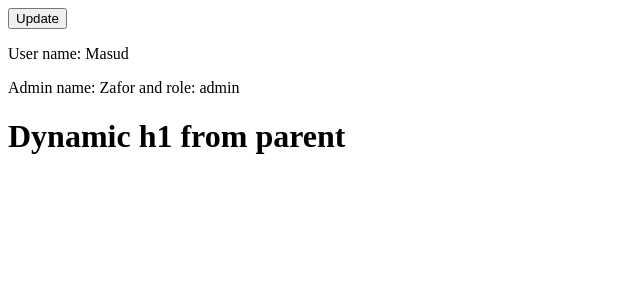
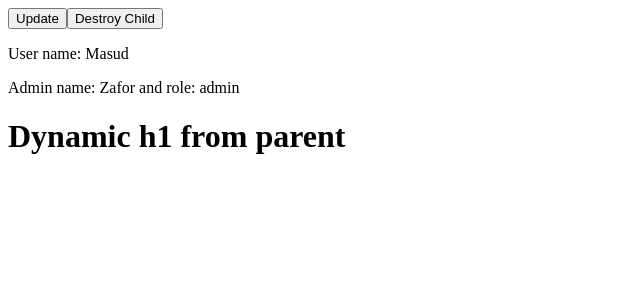
Before and after one commit to ramzan-ali-suzan/angular-life-cycle-hooks, an Angular app: page / in a window 1280 px wide. Shown: the top 300 px of the page, without its empty margins (0-640 px from the left). Built offline with nearby package versions, Linux system fonts and the light colour scheme.

Commit message:
Added ngOnDestroy example

```diff
--- a/src/app/components/child/child.component.ts
+++ b/src/app/components/child/child.component.ts
@@ -1,11 +1,11 @@
-import { AfterContentChecked, AfterContentInit, AfterViewChecked, AfterViewInit, Component, ContentChild, DoCheck, ElementRef, Input, OnChanges, OnInit, SimpleChanges, ViewChild } from '@angular/core';
+import { AfterContentChecked, AfterContentInit, AfterViewChecked, AfterViewInit, Component, ContentChild, DoCheck, ElementRef, Input, OnChanges, OnDestroy, OnInit, SimpleChanges, ViewChild } from '@angular/core';
 
 @Component({
   selector: 'app-child',
   templateUrl: './child.component.html',
   styleUrls: ['./child.component.css']
 })
-export class ChildComponent implements OnChanges, OnInit, DoCheck, AfterContentInit, AfterContentChecked, AfterViewInit, AfterViewChecked {
+export class ChildComponent implements OnChanges, OnInit, DoCheck, AfterContentInit, AfterContentChecked, AfterViewInit, AfterViewChecked, OnDestroy {
   @Input() userName = '';
   @Input() adminUser = { name: '', role: '' };
 
@@ -41,10 +41,14 @@ export class ChildComponent implements OnChanges, OnInit, DoCheck, AfterContentI
   }
 
   ngAfterViewInit(): void {
-    console.log('ngAfterViewInit - wrapper', this.wrapper);
+    // console.log('ngAfterViewInit - wrapper', this.wrapper);
   }
 
   ngAfterViewChecked(): void {
-    console.log('ngAfterViewChecked triggered');
+    // console.log('ngAfterViewChecked triggered');
+  }
+
+  ngOnDestroy(): void {
+    console.log('ngOnDestroy from child component');
   }
 }
--- a/src/app/components/parent/parent.component.html
+++ b/src/app/components/parent/parent.component.html
@@ -1,5 +1,7 @@
 <button (click)="update()">Update</button>
-<app-child [userName]="userName" [adminUser]="adminUser">
+<button (click)="destroy()">Destroy Child</button>
+
+<app-child *ngIf="!isChildDestroyed" [userName]="userName" [adminUser]="adminUser">
     <div #content>
         <h1>Dynamic h1 from parent</h1>
         <p *ngIf="showDynamicPtag">Dynamic p tag</p>
--- a/src/app/components/parent/parent.component.ts
+++ b/src/app/components/parent/parent.component.ts
@@ -9,6 +9,7 @@ export class ParentComponent implements OnInit {
   userName = 'Masud';
   adminUser = { name: 'Zafor', role: 'admin' };
   showDynamicPtag = false;
+  isChildDestroyed = false;
 
   update() {
     this.userName = 'Ramzan';
@@ -16,6 +17,10 @@ export class ParentComponent implements OnInit {
     this.showDynamicPtag = true;
   }
 
+  destroy() {
+    this.isChildDestroyed = true;
+  }
+
   ngOnInit(): void {
     // console.log('ngOnInit from the parent component');
   }
```
